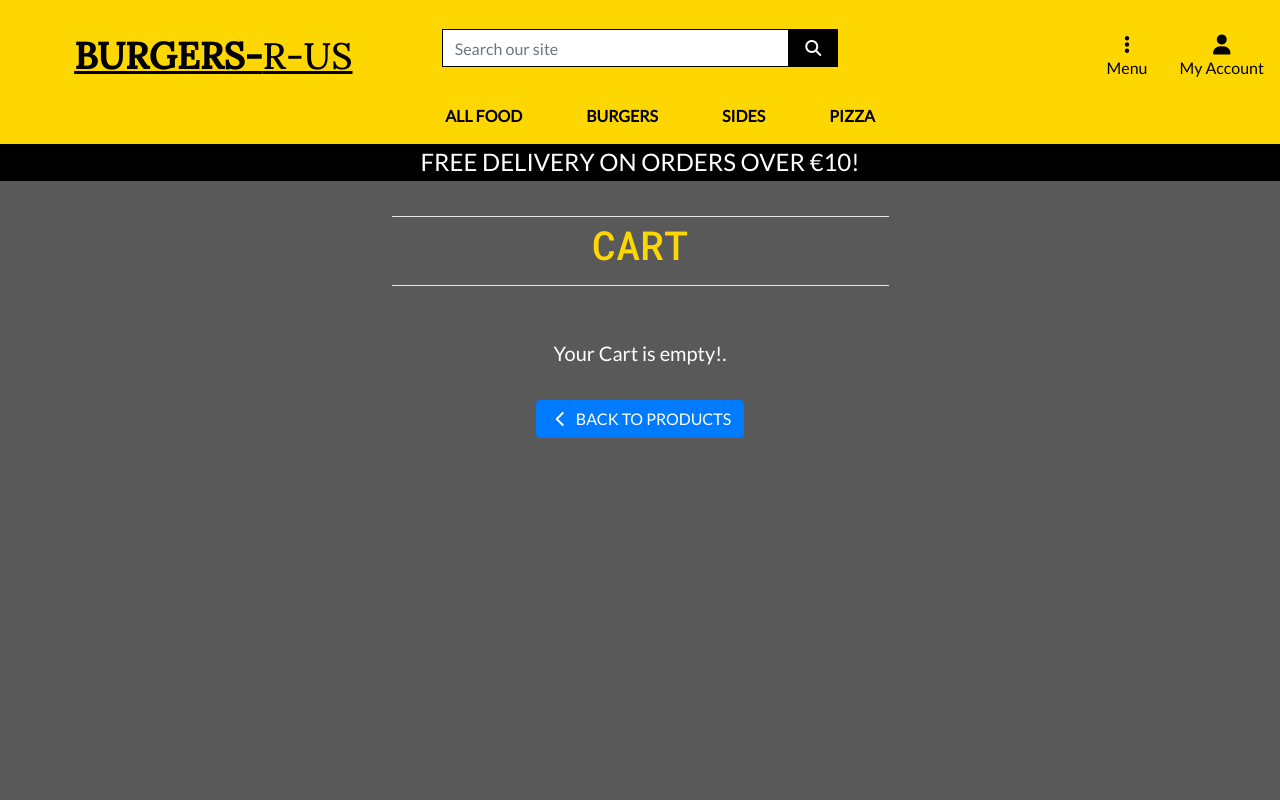
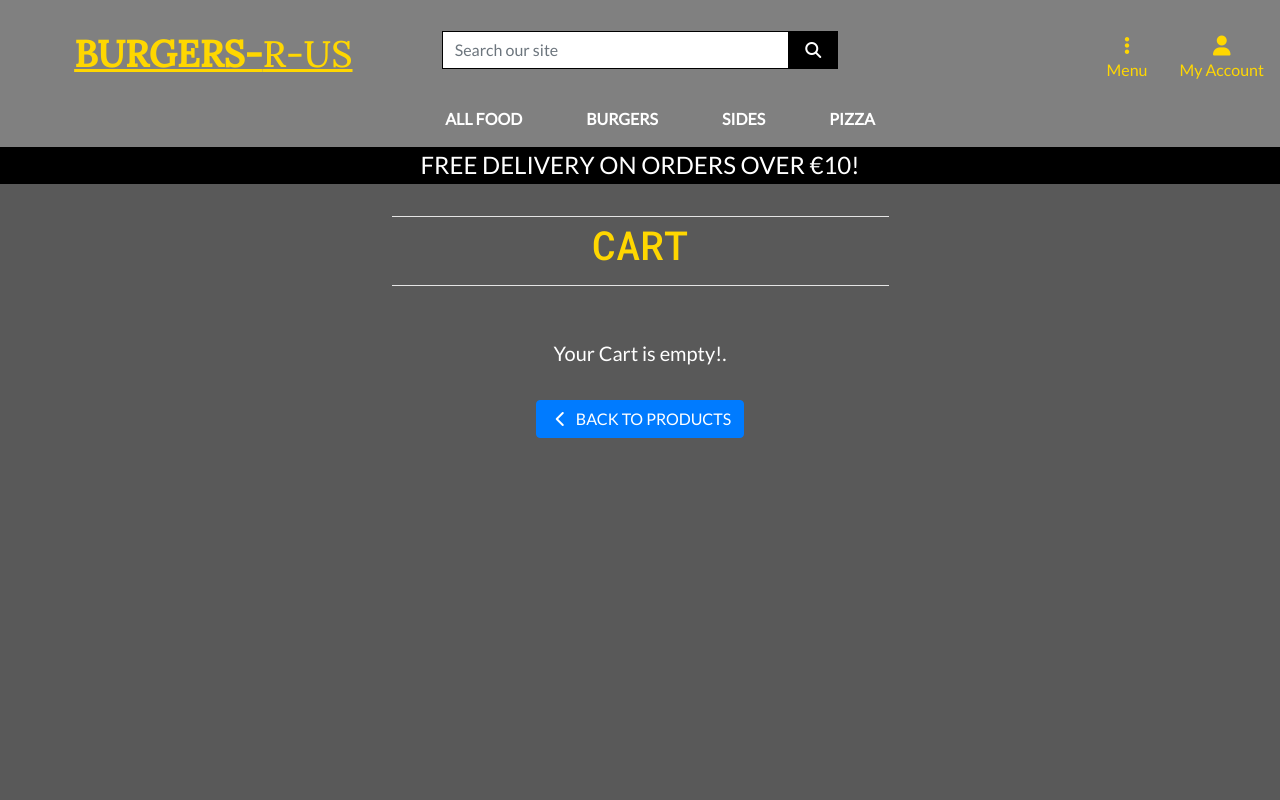
Before and after one commit to seanj06/Burgers-R-Us-P5, a Django app: page /cart/ in a window 1280 px wide. Run offline with Django 3.2, Linux system fonts and the light colour scheme; some libraries are stand-ins or nearby versions.

Commit message:
Change colour scheme on navbar

```diff
--- a/static/css/base.css
+++ b/static/css/base.css
@@ -17,7 +17,7 @@ body {
 /* Header */
 
 .header {
-    background-color: gold;
+    background-color: gray;
     color: white;
 }
 
@@ -26,13 +26,15 @@ body {
     font-size: 1.9rem;
 }
 
+
 .hero-logo {
     font-family: 'Lora', sans-serif;
     margin: auto;
-    padding: 0;
-    font-size: 2.3rem;
+    padding: 7px;
+    font-size: 2rem;
+    border-radius: 20px;
+    color: Gold;
     text-decoration: underline;
-    color: #555;
 }
 
 .header-text {
@@ -51,6 +53,10 @@ body {
         color: black;
         background-color: black;
     }
+}
+
+.dropdown {
+    color: gold;
 }
 
 
@@ -296,6 +302,10 @@ body {
     .background-overlay {
         top: -40px;
     }
+
+    .hero-logo {
+        font-size: 2.3rem;
+    }
 }
 
 /* fixed top navbar only on medium and up */
--- a/templates/base.html
+++ b/templates/base.html
@@ -47,10 +47,10 @@
 <body>
     <header class="container-fluid fixed-top header">
         <div id="topnav" class="row pt-lg-2 d-lg-flex">
-            <div class="col-12 col-lg-4 my-auto py-1 py-lg-0 text-center">
+            <div class="col-12 col-lg-4 my-auto py-1 py-lg-0 hero-cont text-center">
                 <!-- Logo -->
                 <a href="{% url 'home' %}" class="nav-link">
-                    <h2 class="hero-logo logo-font text-black my-0 pt-3"><strong>Burgers-</strong>R-Us</h2>
+                    <h2 class="hero-logo logo-font my-0 pt-3"><strong>Burgers-</strong>R-Us</h2>
                 </a>
             </div>
             <div class="col-6 col-lg-4 my-auto py-1 py-lg-0 search-bar">
--- a/templates/includes/main-nav.html
+++ b/templates/includes/main-nav.html
@@ -1,12 +1,12 @@
 <div class="collapse navbar-collapse justify-content-center" id="main-nav">
     <ul class="navbar-nav w-auto mx-auto">
         <li class="nav-item d-block d-md-none">
-            <a class="logo-font font-weight-bold nav-link text-black mr-5" href="{% url 'home' %}" id="home-link">
+            <a class="logo-font font-weight-bold nav-link text-white mr-5" href="{% url 'home' %}" id="home-link">
                 Home
             </a>
         </li>
         <li class="nav-item dropdown">
-            <a class="logo-font font-weight-bold nav-link text-black mr-5" href="#" id="all-products-link"
+            <a class="logo-font font-weight-bold nav-link text-white mr-5" href="#" id="all-products-link"
                 data-toggle="dropdown" aria-haspopup="true" aria-expanded="false">
                 All Food
             </a>
@@ -28,7 +28,7 @@
         </li>
 
         <li class="nav-item dropdown">
-            <a class="logo-font font-weight-bold nav-link text-black mr-5" href="#" id="burgers-link"
+            <a class="logo-font font-weight-bold nav-link text-white mr-5" href="#" id="burgers-link"
                 data-toggle="dropdown" aria-haspopup="true" aria-expanded="false">
                 Burgers
             </a>
@@ -41,7 +41,7 @@
         </li>
 
         <li class="nav-item dropdown">
-            <a class="logo-font font-weight-bold nav-link text-black mr-5" href="#" id="sides-link"
+            <a class="logo-font font-weight-bold nav-link text-white mr-5" href="#" id="sides-link"
                 data-toggle="dropdown" aria-haspopup="true" aria-expanded="false">
                 Sides
             </a>
@@ -55,7 +55,7 @@
         </li>
 
         <li class="nav-item dropdown">
-            <a class="logo-font font-weight-bold nav-link text-black" href="#" id="pizza-link" data-toggle="dropdown"
+            <a class="logo-font font-weight-bold nav-link text-white" href="#" id="pizza-link" data-toggle="dropdown"
                 aria-haspopup="true" aria-expanded="false">
                 Pizza
             </a>
--- a/templates/includes/mobile-top-header.html
+++ b/templates/includes/mobile-top-header.html
@@ -1,5 +1,23 @@
 <li class="list-inline-item">
-    <a class="text-black nav-link d-block d-lg-none" href="{% url 'reviews' %}" id="contact-options"
+    <a class="text-white nav-link d-block d-lg-none" href="#" id="user-options" data-toggle="dropdown"
+        aria-haspopup="true" aria-expanded="false">
+        <div class="text-center">
+            <div><i class="fas fa-user fa-lg"></i></div>
+            <p class="my-0">My Account</p>
+        </div>
+    </a>
+    <div class="dropdown-menu border-0" aria-labelledby="user-options">
+        {% if request.user.is_authenticated %}
+        <a href="{% url 'profile' %}" class="dropdown-item">My Profile</a>
+        <a href="{% url 'account_logout' %}" class="dropdown-item">Logout</a>
+        {% else %}
+        <a href="{% url 'account_signup' %}" class="dropdown-item">Register</a>
+        <a href="{% url 'account_login' %}" class="dropdown-item">Login</a>
+        {% endif %}
+    </div>
+</li>
+<li class="list-inline-item">
+    <a class="text-white nav-link d-block d-lg-none" href="{% url 'reviews' %}" id="contact-options"
         data-toggle="dropdown" aria-haspopup="true" aria-expanded="false">
         <div class="text-center">
             <div><i class="fas fa-star fa-lg"></i>
@@ -9,7 +27,7 @@
     </a>
 </li>
 <li class="list-inline-item">
-    <a class="text-black nav-link d-block d-lg-none" href="{% url 'contact' %}" id="contact-options"
+    <a class="text-white nav-link d-block d-lg-none" href="{% url 'contact' %}" id="contact-options"
         data-toggle="dropdown" aria-haspopup="true" aria-expanded="false">
         <div class="text-center">
             <div><i class="fas fa-envelope fa-lg"></i></div>
@@ -18,7 +36,7 @@
     </a>
 </li>
 <li class="list-inline-item">
-    <a class="text-black nav-link d-block d-lg-none" href="#" id="mobile-search" data-toggle="dropdown"
+    <a class="text-white nav-link d-block d-lg-none" href="#" id="mobile-search" data-toggle="dropdown"
         aria-haspopup="true" aria-expanded="false">
         <div class="text-center">
             <div><i class="fas fa-search fa-lg"></i></div>
@@ -41,26 +59,8 @@
         </form>
     </div>
 </li>
-<li class="list-inline-item dropdown">
-    <a class="text-black nav-link d-block d-lg-none" href="#" id="user-options" data-toggle="dropdown"
-        aria-haspopup="true" aria-expanded="false">
-        <div class="text-center">
-            <div><i class="fas fa-user fa-lg"></i></div>
-            <p class="my-0">My Account</p>
-        </div>
-    </a>
-    <div class="dropdown-menu border-0" aria-labelledby="user-options">
-        {% if request.user.is_authenticated %}
-        <a href="" class="dropdown-item">My Profile</a>
-        <a href="{% url 'account_logout' %}" class="dropdown-item">Logout</a>
-        {% else %}
-        <a href="{% url 'account_signup' %}" class="dropdown-item">Register</a>
-        <a href="{% url 'account_login' %}" class="dropdown-item">Login</a>
-        {% endif %}
-    </div>
-</li>
 <li class="list-inline-item">
-    <a class="{% if grand_total %}text-primary font-weight-bold{% else %}text-black{% endif %} nav-link d-block d-lg-none"
+    <a class="{% if grand_total %}text-primary font-weight-bold{% else %}text-white{% endif %} nav-link d-block d-lg-none"
         href="{% url 'cart_home'%}">
         <div class="text-center">
             <div><i class="fas fa-shopping-cart"></i></div>
```
